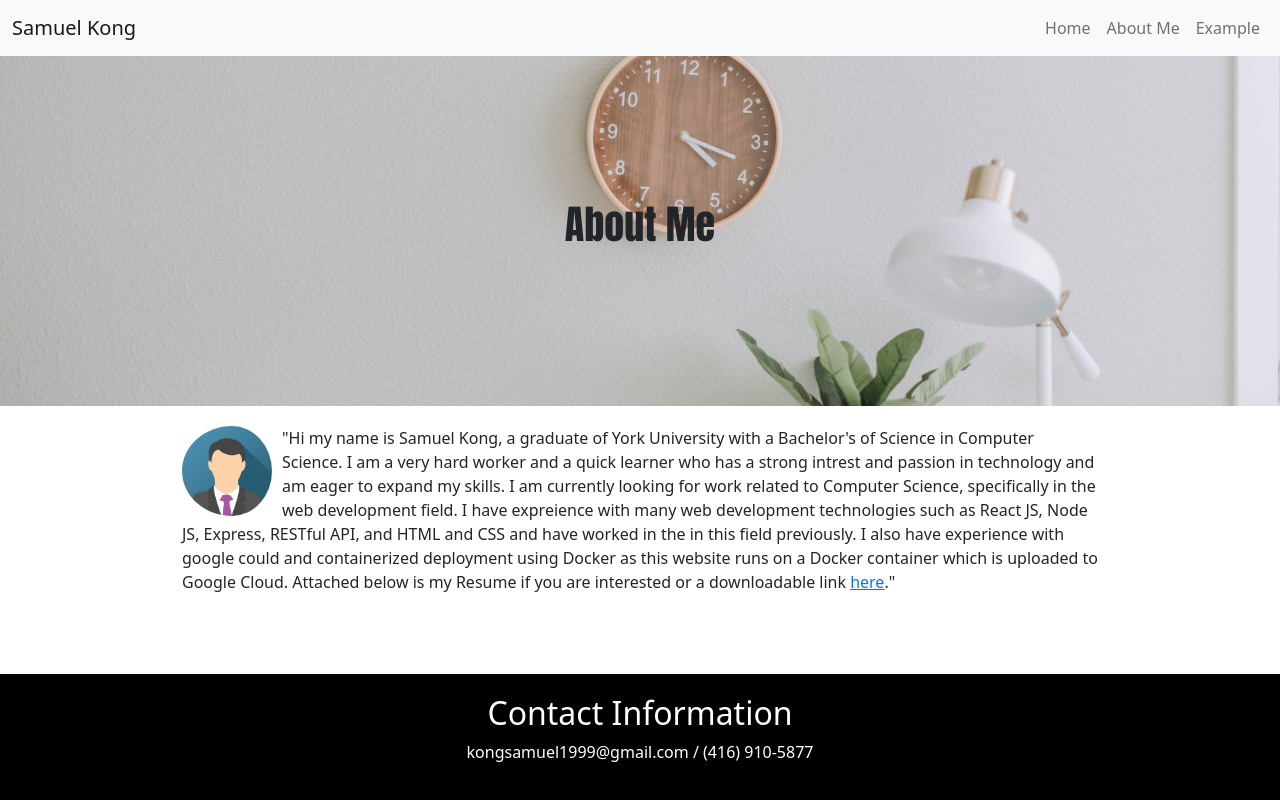
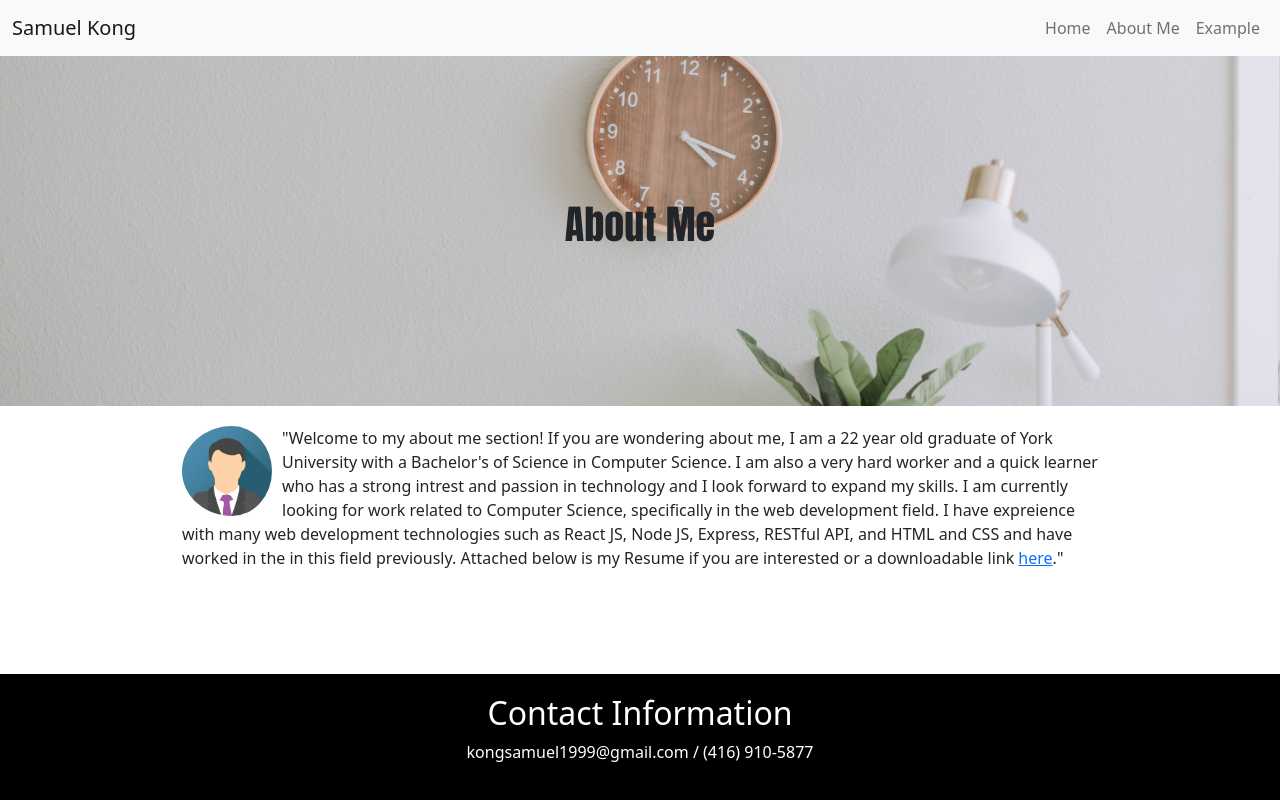
Before and after one commit to lykrose/webapp, a React (Create React App) app in the folder frontend/: page /about in a window 1280 px wide. Built offline with nearby package versions, Linux system fonts and the light colour scheme.

Commit message:
Edited text on pages

```diff
--- a/frontend/src/Pages/About.js
+++ b/frontend/src/Pages/About.js
@@ -2,6 +2,7 @@ import React from 'react';
 import Background from './../Images/Desk.jpg';
 import Image from 'react-bootstrap/Image';
 import Face from './../Images/Avatar.png';
+import Pdf from './../Data/Resume.pdf';
 
 const About = () => {
     return (
@@ -45,16 +46,13 @@ const About = () => {
                             float: 'left',
                             paddingRight: '10px'
                         }}/>
-                        <p style={{ display: 'inline' }}>"Hi my name is Samuel Kong, a graduate of York University
-                        with a Bachelor's of Science in Computer Science. I am a very hard worker and a quick
-                        learner who has a strong intrest and passion in technology and am eager to expand my skills.
-                        I am currently looking for work related to Computer Science, specifically in the web development
-                        field. I have expreience with many web development technologies such as React JS, Node JS,
-                        Express, RESTful API, and HTML and CSS and have worked in the in this field previously.
-                        I also have experience with google could and containerized deployment using Docker as this
-                        website runs on a Docker container which is uploaded to Google Cloud. Attached below is my
-                        Resume if you are interested or a downloadable link <a href=''>here</a>."</p>
-
+                        <p style={{ display: 'inline' }}>"Welcome to my about me section! If you are wondering about me,
+                        I am a 22 year old graduate of York University with a Bachelor's of Science in Computer Science.
+                        I am also a very hard worker and a quick learner who has a strong intrest and passion in technology
+                        and I look forward to expand my skills. I am currently looking for work related to Computer Science,
+                        specifically in the web development field. I have expreience with many web development technologies
+                        such as React JS, Node JS, Express, RESTful API, and HTML and CSS and have worked in the in this
+                        field previously. Attached below is my Resume if you are interested or a downloadable link <a href={ Pdf }>here</a>."</p>
                     </div>
                 </div>
             </div>
--- a/frontend/src/Pages/Home.js
+++ b/frontend/src/Pages/Home.js
@@ -16,8 +16,8 @@ const Home = () => {
                     fontFamily: 'Impact',
                     fontSize: 200,
                     textAlign: 'center',
-                    paddingTop: '200px',
-                    paddingBottom: '150px'
+                    paddingTop: '150px',
+                    paddingBottom: '200px'
                 }}>
                     <h1 style={{ color: '#4f4a4a' }}>Welcome to my website project!</h1>
                 </div>
@@ -44,13 +44,13 @@ const Home = () => {
                     <p>"Hi my name is Samuel Kong, and welcome to my website project. This website is a
                         personal project of mine with the goal of expanding my skills and learning more
                         about dev ops and web development as well as a showcase of my abilities.
-                        This website is build using React JS and React-Bootstrap for the frontend which
+                        This website is built using React JS and React-Bootstrap for the frontend which
                         communicates with a Nodes JS express backend through RESTful API calls.
                         This occurs under the examples tab where there is an example table that would
                         store users onto a CouchDB database which is stored on the backend.
-                        Modifications to the table such as adding a user or deleting users are done
-                        through the above API calls. Included in this website is my contact information
-                        and more about me, feel free to reach out if you are interested in my work."</p>
+                        Modifications to the table such as adding a user users are done through the
+                        above API calls. Included in this website is my contact information and more
+                        about me, feel free to reach out if you are interested in my work."</p>
                 </div>
             </div>
         </>
```
Also changed, not shown: 1 other file (tests, documents, lock files or other folders).
